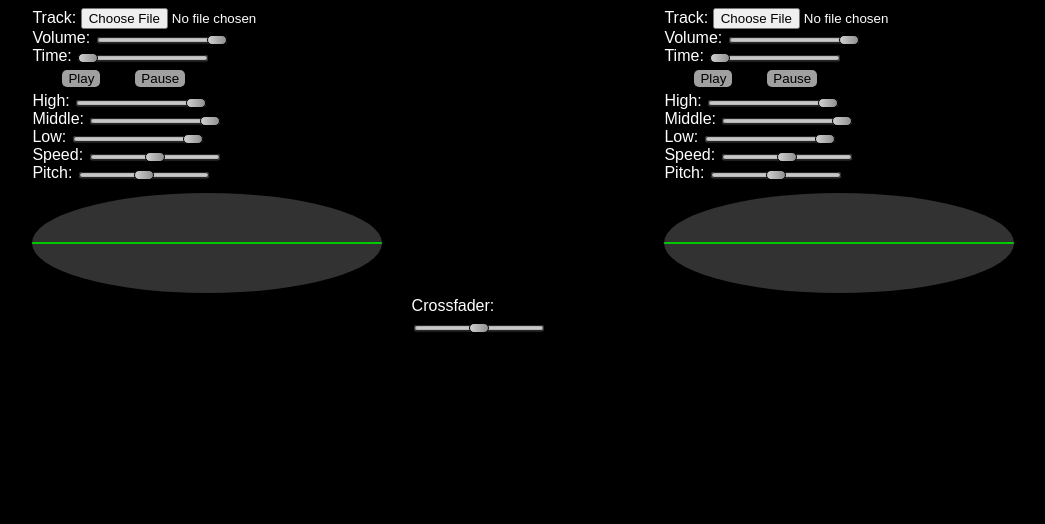
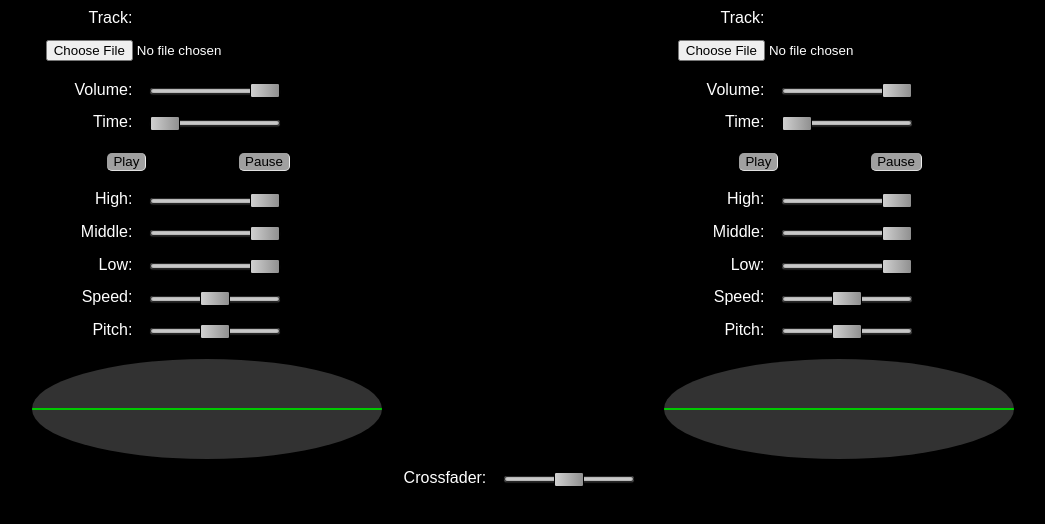
Before and after one commit to VetoProjects/supersaw, a website: page index.html in a window 1280 px wide. Shown: the whole page, without its empty margins (102-1147 px from the left). Drawn offline with Linux system fonts and the light colour scheme.

Commit message:
Further work on style

```diff
--- a/index.html
+++ b/index.html
@@ -8,33 +8,87 @@
     </head>
     <body>
         <form class="player" id="player1">
-            Track: <input type="file" name="audioFile" accept="audio/*" /><br>
-            Volume: <input type="range" name="volume" min="0" max="100" value="100" /><br />
-            Time: <input type="range" name="time" min="0" max="100" value="0" /><br />
-            <input type="button" name="play" value="Play" /><input type="button" name="pause" value="Pause" /><br />
-            High: <input type="range" name="high" min="0" max="100" value="100" /><br />
-            Middle: <input type="range" name="middle" min="0" max="100" value="100" /><br />
-            Low: <input type="range" name="low" min="0" max="100" value="100" /><br />
-            Speed: <input type="range" name="speed" min="70" max="130" value="100" /><br />
-            Pitch: <input type="range" name="pitch" min="70" max="130" value="100" /><br />
-            <canvas class="visual" width="350" height="100"></canvas>
+          <label for="filechooser">Track:</label>
+          <input type="file" id="filechooser" name="audioFile" accept="audio/*" />
+          <br>
+
+          <label for="volume">Volume:</label>
+          <input type="range" id="volume" name="volume" min="0" max="100" value="100" />
+          <br />
+
+          <label for="time">Time:</label>
+          <input type="range" id="time" name="time" min="0" max="100" value="0" />
+          <br />
+
+          <input type="button" name="play" value="Play" />
+          <input type="button" name="pause" value="Pause" />
+          <br />
+
+          <label for="high">High:</label>
+          <input type="range" id="high" name="high" min="0" max="100" value="100" />
+          <br />
+
+          <label for="middle">Middle:</label>
+          <input type="range" id="middle" name="middle" min="0" max="100" value="100" />
+          <br />
+
+          <label for="low">Low:</label>
+          <input type="range" id="low" name="low" min="0" max="100" value="100" />
+          <br />
+
+          <label for="speed">Speed:</label>
+          <input type="range" id="speed" name="speed" min="70" max="130" value="100" />
+          <br />
+
+          <label for="pitch">Pitch:</label>
+          <input type="range" id="pitch" name="pitch" min="70" max="130" value="100" />
+          <br />
+
+          <canvas class="visual" width="350" height="100"></canvas>
         </form>
 
         <form class="player" id="player2">
-            Track: <input type="file" name="audioFile" accept="audio/*" /><br>
-            Volume: <input type="range" name="volume" min="0" max="100" value="100" /><br />
-            Time: <input type="range" name="time" min="0" max="100" value="0" /><br />
-            <input type="button" name="play" value="Play" /><input type="button" name="pause" value="Pause" /><br />
-            High: <input type="range" name="high" min="0" max="100" value="100" /><br />
-            Middle: <input type="range" name="middle" min="0" max="100" value="100" /><br />
-            Low: <input type="range" name="low" min="0" max="100" value="100" /><br />
-            Speed: <input type="range" name="speed" min="70" max="130" value="100" /><br />
-            Pitch: <input type="range" name="pitch" min="70" max="130" value="100" /><br />
-            <canvas class="visual" width="350" height="100"></canvas>
+          <label for="filechooser">Track:</label>
+          <input type="file" id="filechooser" name="audioFile" accept="audio/*" />
+          <br>
+
+          <label for="volume">Volume:</label>
+          <input type="range" id="volume" name="volume" min="0" max="100" value="100" />
+          <br />
+
+          <label for="time">Time:</label>
+          <input type="range" id="time" name="time" min="0" max="100" value="0" />
+          <br />
+
+          <input type="button" name="play" value="Play" />
+          <input type="button" name="pause" value="Pause" />
+          <br />
+
+          <label for="high">High:</label>
+          <input type="range" id="high" name="high" min="0" max="100" value="100" />
+          <br />
+
+          <label for="middle">Middle:</label>
+          <input type="range" id="middle" name="middle" min="0" max="100" value="100" />
+          <br />
+
+          <label for="low">Low:</label>
+          <input type="range" id="low" name="low" min="0" max="100" value="100" />
+          <br />
+
+          <label for="speed">Speed:</label>
+          <input type="range" id="speed" name="speed" min="70" max="130" value="100" />
+          <br />
+
+          <label for="pitch">Pitch:</label>
+          <input type="range" id="pitch" name="pitch" min="70" max="130" value="100" />
+          <br />
+
+          <canvas class="visual" width="350" height="100"></canvas>
         </form>
 
         <form class="centered" action=".">
-            <label for="crossfader">Crossfader:</label><br />
+            <label for="crossfader">Crossfader:</label>
             <input type="range" id="crossfader" min="0" max="200" value="100" />
         </form>
 
--- a/style/main.css
+++ b/style/main.css
@@ -3,26 +3,28 @@ body {
   color: white;
   font-family: sans-serif;
   font-weight: 200;
+  font-size: 16px;
 }
 
-input[type="file"] {/*
-    position: absolute;
-    top: 0;
-    right: 0;
-    margin: 0;
-    padding: 0;
-    font-size: 20px;
-    cursor: pointer;
-    opacity: 0;
-    filter: alpha(opacity=0);*/
+label {
+  display: inline-block;
+  width: 100px;
+  text-align: right;
+  position: relative;
+  vertical-align: middle;
+}
+
+input {
+  margin: 1em;
 }
 
 input[type="button"] {
   background: #a0a0a0;
   border: none;
   border-radius: 5px;
-  margin: 5px;
-  margin-left: 30px;
+  margin-left: 75px;
+  border-bottom: 1px solid #e0e0e0;
+  border-right: 1px solid #eeeeee;
 }
 
 canvas {
@@ -45,13 +47,8 @@ canvas {
 }
 
 .centered {
-  margin-left: 40%;
-  width: 20%;
-}
-
-#crossfader {
-  position: relative;
-  vertical-align: bottom;
+  margin-left: 38%;
+  width: 24%;
 }
 
 input[type="range"]{
@@ -81,10 +78,10 @@ input[type="range"]:hover{
 }
 
 input[type="range"]::-webkit-slider-thumb{
-   -webkit-appearance:none ;
-   width:20px;
-   height:10px;
-    -webkit-border-radius: 8px;
+    -webkit-appearance:none ;
+    width:30px;
+    height:15px;
+    -webkit-border-radius: 2px;
     border:1px solid black;
 
     background: rgb(210, 210, 210);
@@ -93,13 +90,22 @@ input[type="range"]::-webkit-slider-thumb{
  }
 
 input[type="range"]::-webkit-slider-thumb:hover{
-   -webkit-appearance:none;
-   width:20px;
-   height:10px;
-    -webkit-border-radius: 8px;
+    -webkit-appearance:none;
+    width:30px;
+    height:15px;
+    -webkit-border-radius: 1px;
     background-color:rgb(150, 150, 150);
     border:1px solid black;
 
     background: -webkit-gradient(linear, left top, right top, color-stop(0%,#1d2e38), color-stop(50%,#2b4254), color-stop(100%,#2b4254));
     background: -webkit-linear-gradient(left, #1d2e38 0%,#2b4254 50%,#2b4254 100%);
  }
+
+input[type="range"]::-webkit-slider-thumb:after {
+    content:'';
+    position:absolute;
+    height: 1em;
+    width:1px;
+    margin-left: 1%;
+    background: black;
+}*/
```
